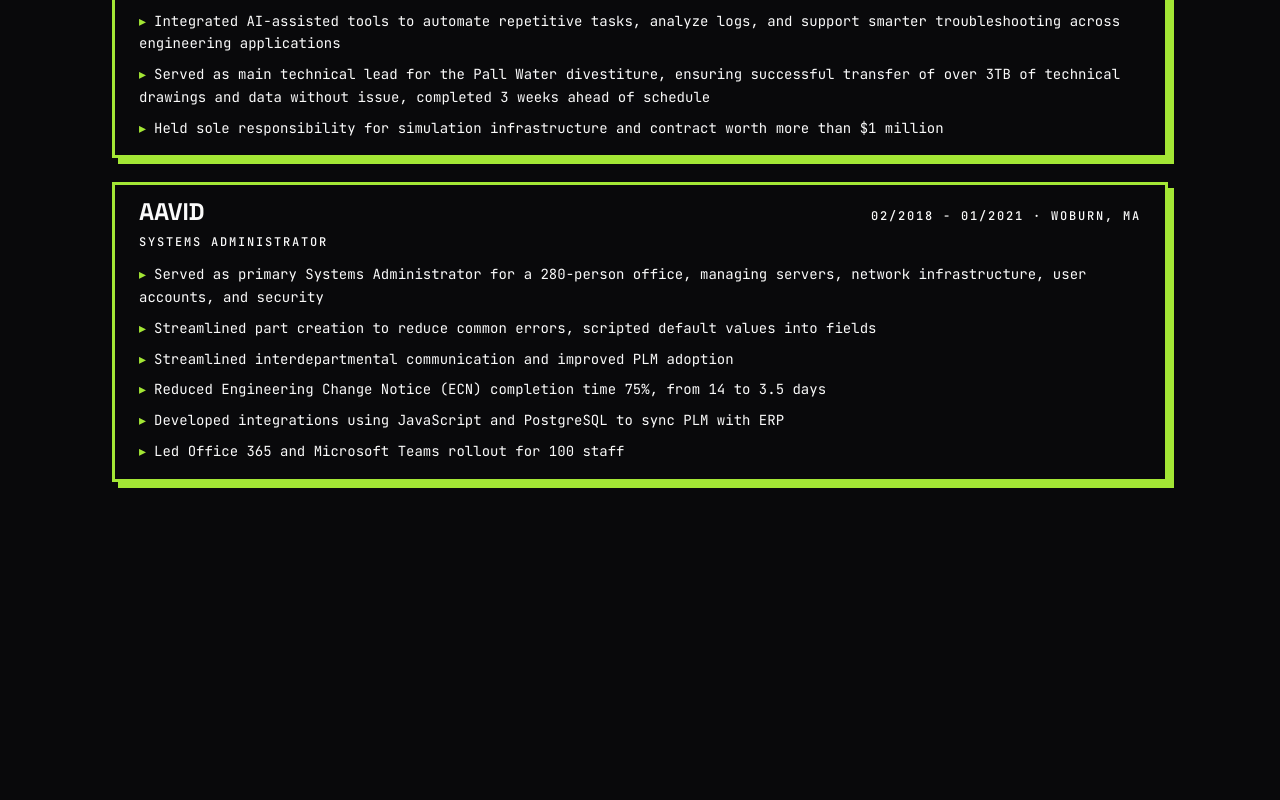
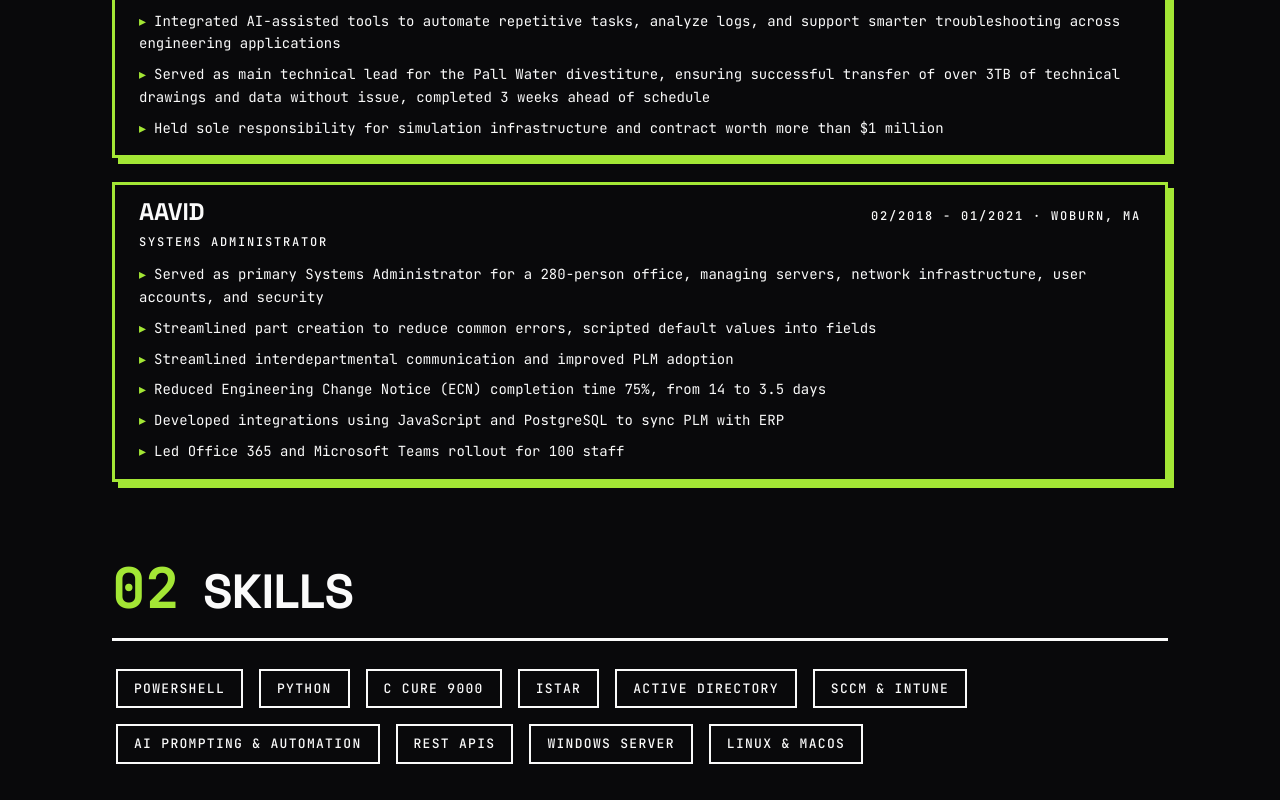
Before and after one commit to Mattressburn/RaburnResume, a React (Vite) app: page / in a window 1280 px wide. Shown: the part 1502-2302 px from the top of the page. Before the commit the page ends 2016 px from the top, so only its background shows below. Built offline with nearby package versions, Linux system fonts and the light colour scheme.

Commit message:
feat(sections): 02 SKILLS — brutalist chips from operationalTradecraft

```diff
--- a/src/App.jsx
+++ b/src/App.jsx
@@ -15,6 +15,7 @@ import BrutalistCard from './components/BrutalistCard';
 import PillBadge from './components/PillBadge';
 import RedactedBlock from './components/RedactedBlock';
 import SectionHeader from './components/SectionHeader';
+import BrutalistChip from './components/BrutalistChip';
 
 /* ═══════════════ Redacted — morphs per era ═══════════════ */
 const Redacted = ({ children, era }) => {
@@ -252,6 +253,15 @@ function ResumeHome() {
             ))}
           </div>
         </section>
+
+        <section>
+          <SectionHeader number="02" label="SKILLS" id="skills" />
+          <div className="flex flex-wrap gap-2">
+            {resumeData.operationalTradecraft.map((s, i) => (
+              <BrutalistChip key={i}>{s}</BrutalistChip>
+            ))}
+          </div>
+        </section>
       </main>
     </div>
   );
```
